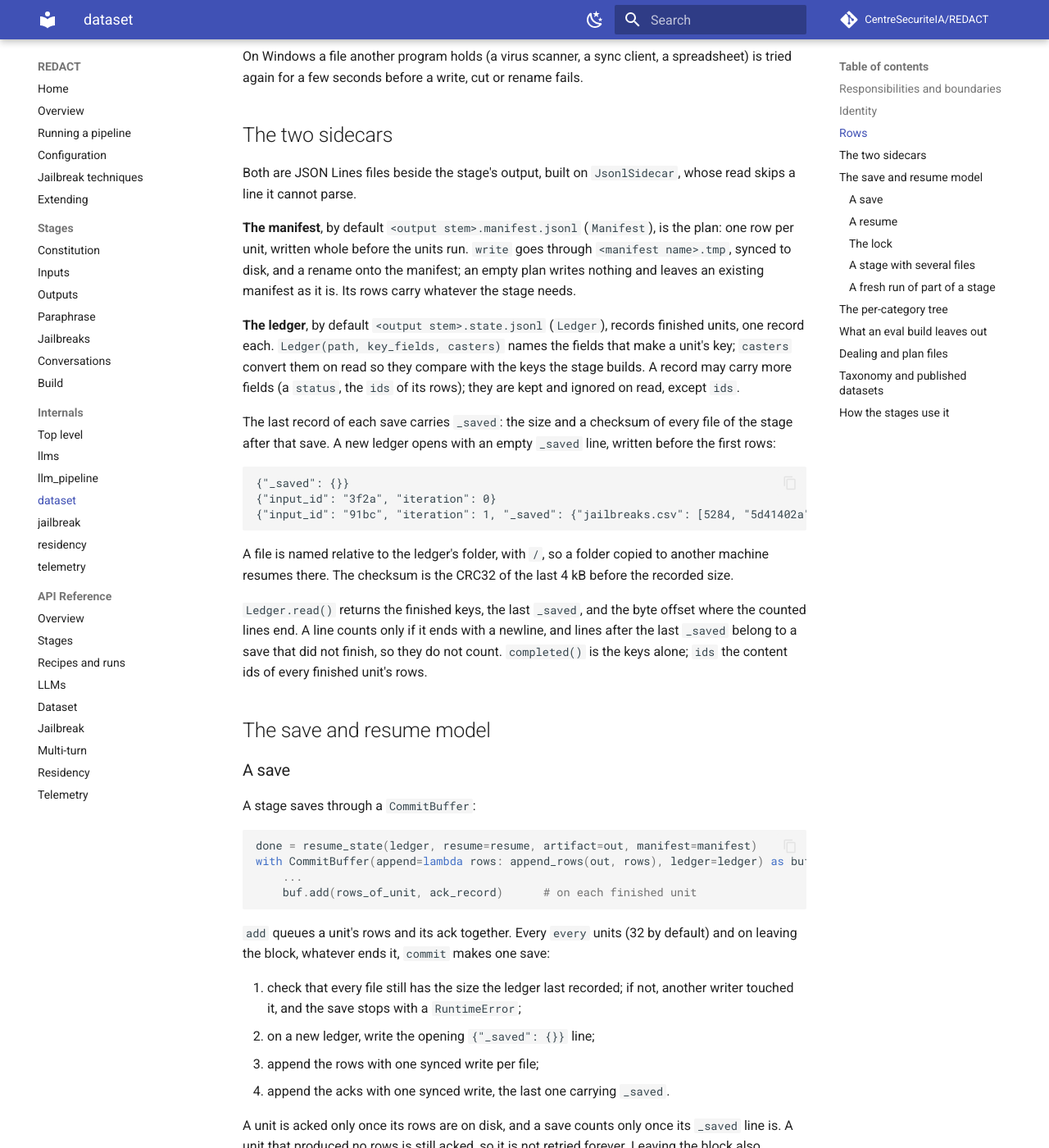
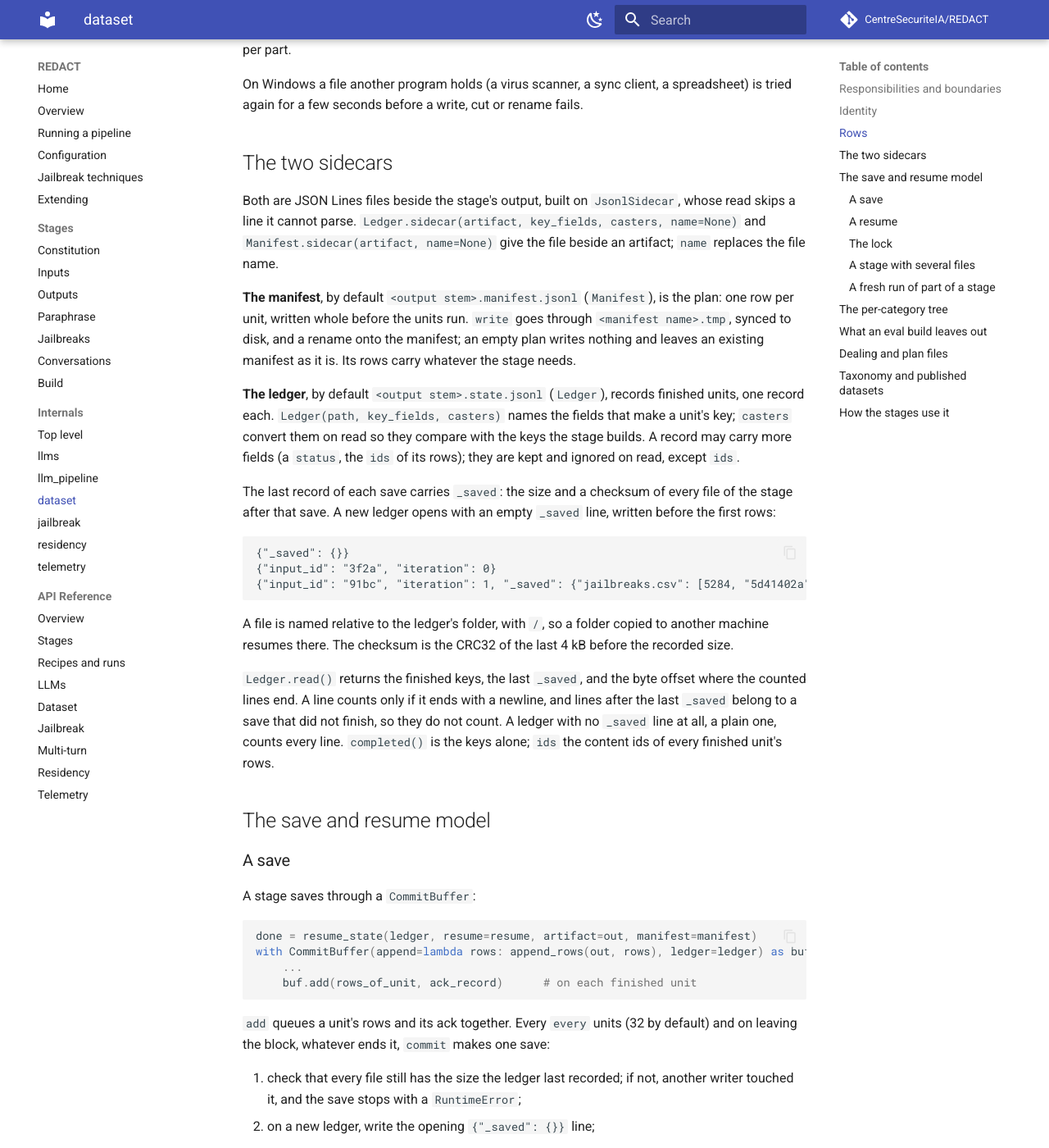
Before and after one commit to CentreSecuriteIA/REDACT, an MkDocs documentation site: the page built from docs/internals/dataset.md, in a window 1280 px wide and 1400 px high, scrolled down 2593 px. Shown: the whole window at 82% size. Built offline with MkDocs 1.6.1 and Material for MkDocs 9.7.7, drawn with Linux system fonts in a browser that asks for light colours; comment, search, counter and statistics services are not loaded; some of the changed text lies outside the part shown.

Commit message:
Sync the extending, dataset and conversations pages with the code
extending: the eval fixture pins 36 names; machine_translation needs the
TranslateGemma markers; the input template also takes sample_spec; a new family
needs a tag in dimensions.json; a new stage goes in the dataset types' stages
and the mkdocs nav. dataset: dealing.py and planfile.py, the sidecar
constructors, the plain ledger. conversations: optimize stops at the first
successful depth, and optimization sits below multiturn_attacks.

Co-Authored-By: Claude Sonnet 5.5 <noreply@anthropic.com>

```diff
--- a/docs/internals/dataset.md
+++ b/docs/internals/dataset.md
@@ -18,6 +18,8 @@ It is responsible for:
 - the per-category tree of inputs (`categories.py`);
 - what an eval build leaves out because another run holds it
   (`exclusion.py`: `exclusion_files`, `Exclusion`);
+- balanced dealing and the plan file beside a manifest (`dealing.py`,
+  `planfile.py`);
 - writing and loading the taxonomy files (`taxonomy.py`) and published datasets
   (`loading.py`).
 
@@ -84,6 +86,9 @@ fails.
 
 Both are JSON Lines files beside the stage's output, built on
 `JsonlSidecar`, whose read skips a line it cannot parse.
+`Ledger.sidecar(artifact, key_fields, casters, name=None)` and
+`Manifest.sidecar(artifact, name=None)` give the file beside an artifact;
+`name` replaces the file name.
 
 **The manifest**, by default `<output stem>.manifest.jsonl` (`Manifest`), is
 the plan:
@@ -116,7 +121,8 @@ before the recorded size.
 `Ledger.read()` returns the finished keys, the last `_saved`, and the byte
 offset where the counted lines end. A line counts only if it ends with a
 newline, and lines after the last `_saved` belong to a save that did not
-finish, so they do not count. `completed()` is the keys alone; `ids` the
+finish, so they do not count. A ledger with no `_saved` line at all, a plain
+one, counts every line. `completed()` is the keys alone; `ids` the
 content ids of every finished unit's rows.
 
 ## The save and resume model
@@ -188,8 +194,8 @@ unless `manifest_path` names it), gives the lock back, then removes the
 files in `also`. The fronts call it with `resume=False` for a stage skipped
 for want of accepted rows: outputs, each paraphrase target, and each
 jailbreak kind. A jailbreak kind is also cleared when its `entry_types`
-match no input; for a kind, `also` holds its `.coverage.csv` and
-`.plan.json`.
+match no input. `also` holds the `.coverage.csv` and `.plan.json` of the
+outputs stage and of a kind.
 
 ### The lock
 
```
Also changed, not shown: docs/extending.md (+20 -9 lines), docs/stages/conversations.md (+6 -4 lines).
